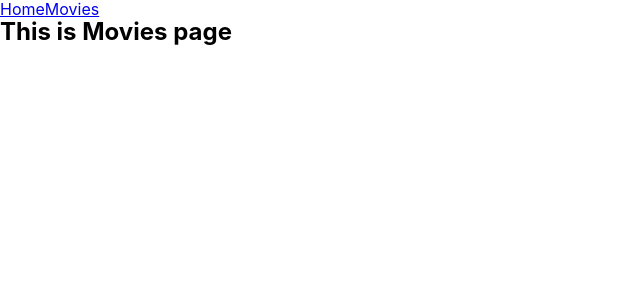
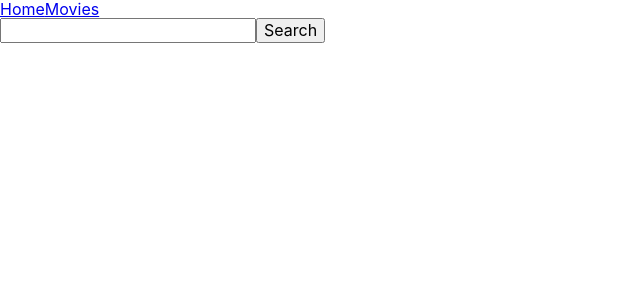
Before and after one commit to RuslanManoilo/MovieSniffer, a React (Create React App) app: page /goit-react-hw-05-movies/movies in a window 1280 px wide. Shown: the top 300 px of the page, without its empty margins (0-640 px from the left). Built offline with nearby package versions, Linux system fonts and the light colour scheme.

Commit message:
added search for a page Movies

```diff
--- /dev/null
+++ b/src/components/FilmsList.jsx
@@ -0,0 +1,11 @@
+import { MovieDetails } from "./MovieDetails";
+
+export const FilmsList = ({ movies }) => {
+    return (
+        <ul>
+            {movies ?
+                movies.map(item => (<MovieDetails key={item.id} film={item} />))
+                : null}
+        </ul>
+    );
+};
--- a/src/components/TrendingFilm.jsx
+++ b/src/components/MovieDetails.jsx
@@ -1,6 +1,6 @@
 import { Link } from "react-router-dom";
 
-export const TrendingFilm = ({ film: { title, name, id, poster_path } }) => {
+export const MovieDetails = ({ film: { title, name, id, poster_path } }) => {
 
     const IMG_URL = 'https://image.tmdb.org/t/p/w500';
 
--- /dev/null
+++ b/src/components/SearchBar.jsx
@@ -0,0 +1,32 @@
+import { useState } from "react";
+import { useSearchParams } from "react-router-dom";
+
+export const SearchBar = () => {
+    const [inputValue, setInputValue] = useState('');
+    const [searchParams, setSearchParams] = useSearchParams();
+
+    const handlerChange = evt => {
+        setInputValue(evt.target.value);
+    };
+
+    const handlerSubmit = evt => {
+        evt.preventDefault();
+
+        searchParams.set('query', evt.target.elements.inputSearch.value);
+        setSearchParams(searchParams);
+
+        setInputValue('');
+    };
+
+    return (
+        <form onSubmit={handlerSubmit}>
+            <input
+                type="text"
+                name="inputSearch"
+                value={inputValue}
+                onChange={handlerChange}
+            />
+            <button type="submit">Search</button>
+        </form>
+    );
+};
--- a/src/components/TrendingList.jsx
+++ b/src/components/TrendingList.jsx
@@ -1,10 +1,10 @@
-import { TrendingFilm } from "./TrendingFilm";
+import { MovieDetails } from "./MovieDetails";
 
 export const TrendingList = ({ films }) => {
     return (
         <ul>
             {films ?
-                films.map(item => (<TrendingFilm key={item.id} film={item} />))
+                films.map(item => (<MovieDetails key={item.id} film={item} />))
                 : null}
         </ul>
     );
--- a/src/moviesAPI.js
+++ b/src/moviesAPI.js
@@ -13,3 +13,8 @@ export const fetchFilmByID = async (movieID) => {
     const responce = await axios.get(`movie/${movieID}?api_key=${KEY}`);
     return responce.data;
 };
+
+export const fetchSearchFilms = async (query) => {
+    const responce = await axios.get(`search/movie?api_key=${KEY}&query=${query}`);
+    return responce.data.results;
+};
--- a/src/pages/FilmDetails.jsx
+++ b/src/pages/FilmDetails.jsx
@@ -14,8 +14,10 @@ export default function FilmDetails() {
                 setFilm(infoFilm);
             } catch (error) {
 
+            } finally {
+
             }
-        }
+        };
 
         getFilm();
     }, [params.moviesID]);
--- a/src/pages/Movies.jsx
+++ b/src/pages/Movies.jsx
@@ -1,7 +1,43 @@
+import { useEffect, useState } from "react";
+import { useSearchParams } from "react-router-dom";
+import { SearchBar } from "components/SearchBar";
+import { fetchSearchFilms } from "moviesAPI";
+import { FilmsList } from "components/FilmsList";
+
 export default function Movies() {
+    const [movies, setMovies] = useState([]);
+    const [searchParams] = useSearchParams();
+
+    const query = searchParams.get("query") ?? '';
+
+    useEffect(() => {
+        async function getSearchFilms() {
+            try {
+
+                if (query === '') {
+                    setMovies({});
+                    return;
+                };
+
+                const foundFilms = await fetchSearchFilms(query);
+                setMovies(foundFilms);
+
+            } catch (error) {
+
+            } finally {
+
+            }
+        }
+
+        getSearchFilms();
+
+    }, [query]);
+
+
     return (
         <div>
-            <h2>This is Movies page</h2>
+            <SearchBar />
+            {movies.length > 0 && <FilmsList movies={movies} />}
         </div>
-    )
-}
+    );
+};
```
